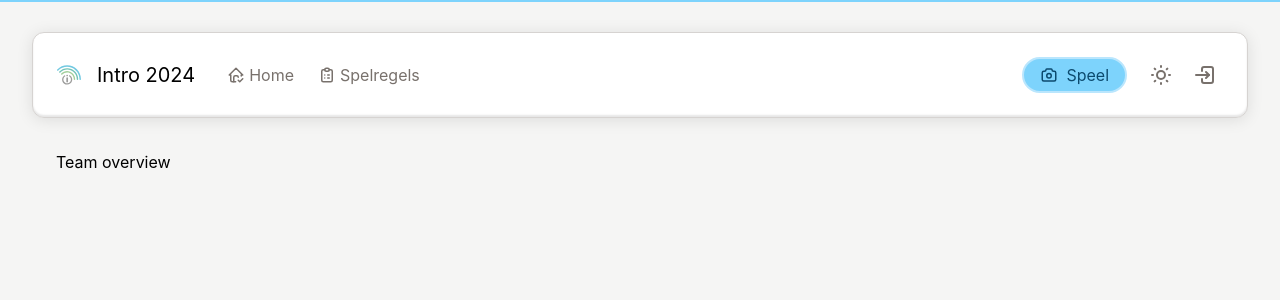
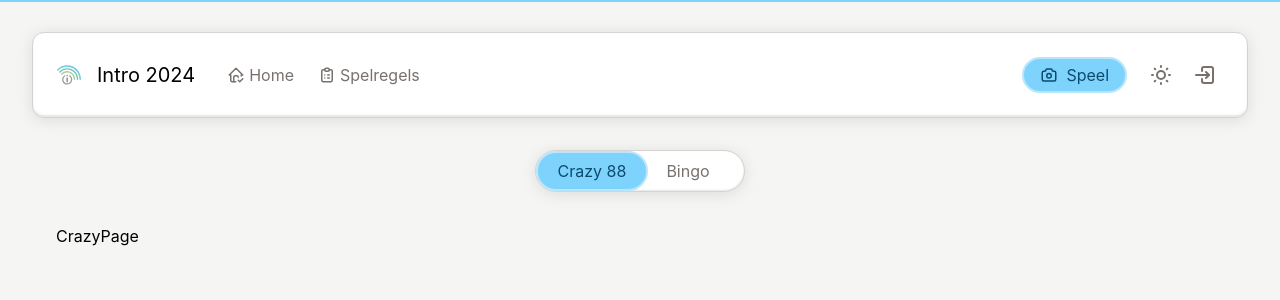
Before and after one commit to ddvleeuwen/intro-frontend, a React (Vite) app: page /team in a window 1280 px wide. Shown: the top 300 px of the page. Built offline with nearby package versions, Linux system fonts and the light colour scheme.

Commit message:
Add TOP selector

```diff
--- a/package.json
+++ b/package.json
@@ -6,6 +6,7 @@
   "scripts": {
     "start": "vite",
     "dev": "vite",
+    "local": "vite --host",
     "build": "tsc && vite build",
     "lint": "eslint . --ext ts,tsx --report-unused-disable-directives --max-warnings 0",
     "lint:fix": "eslint . --ext ts,tsx --report-unused-disable-directives --max-warnings 0 --fix",
--- /dev/null
+++ b/src/components/generic/Field.tsx
@@ -0,0 +1,30 @@
+import { Field as UIField, Description, Input, Label } from "@headlessui/react";
+
+export type FieldProps = {
+  error: string;
+  label: string,
+  description: string,
+  placeholder: string,
+  setValue: (value: string) => void,
+}
+
+const Field = (props: FieldProps) => {
+  return (
+    <UIField>
+      <Label className="text-md font-bold text-txt-primary dark:text-dark-txt-primary">
+        {props.label}
+      </Label>
+      <Description className="mt-1 text-sm text-txt-secondary dark:text-dark-txt-secondary">
+        {props.description}
+      </Description>
+      <Input
+        className="mt-4 px-2 py-1 bg-bg-secondary text-txt-primary border-2 rounded-lg dark:bg-dark-bg-secondary dark:text-dark-txt-primary"
+        placeholder={props.placeholder}
+        onChange={(e) => props.setValue(e.target.value)}
+      />
+      {props.error}
+    </UIField>
+  )
+}
+
+export default Field;
--- a/src/pages/LoginPage.tsx
+++ b/src/pages/LoginPage.tsx
@@ -1,10 +1,14 @@
-import { Button, Description, Field, Input, Label } from '@headlessui/react'
+import { Button } from '@headlessui/react'
 import { Navigate } from "react-router";
+import { useState } from "react";
+import Field from "../components/generic/Field.tsx";
 
 
 const LoginPage = () => {
   const queryParameters = new URLSearchParams(window.location.search)
   const code = queryParameters.get("code")
+
+  const [ inputCode, setInputCode ] = useState("")
 
   if (code && /^\d+$/.test(code)) {
     document.cookie = "token=" + code;
@@ -12,22 +16,21 @@ const LoginPage = () => {
   }
 
   return (
-    <div className="">
-      <Field>
-        <Label className="text-md font-bold text-txt-primary dark:text-dark-txt-primary">Login Code</Label>
-        <Description className="mt-1 text-sm text-txt-secondary dark:text-dark-txt-secondary">
-          Enter your groups secret login code here
-        </Description>
-        <Input
-          className="mt-4 px-2 py-1 bg-bg-secondary text-txt-primary border-2 rounded-lg dark:bg-dark-bg-secondary dark:text-dark-txt-primary"
-          placeholder="1234567890"
-        />
-      </Field>
+    <>
+      <Field
+        label="Login Code"
+        description="Enter your groups secret login code here"
+        error=""
+        placeholder="1234567890"
+        setValue={setInputCode}
+      />
+
+      {inputCode}
 
       <Button className="mt-4 p-1 px-4 flex gap-2 items-center rounded-full bg-primary text-txt-contrast border-2 border-primary-border dark:bg-dark-primary dark:text-dark-txt-contrast dark:border-dark-primary-border">
         Log in!
       </Button>
-    </div>
+    </>
   )
 }
 
--- /dev/null
+++ b/src/pages/team/BingoPage.tsx
@@ -0,0 +1,5 @@
+const BingoPage = () => {
+  return <div>BingoPage</div>;
+}
+
+export default BingoPage;
--- /dev/null
+++ b/src/pages/team/CrazyPage.tsx
@@ -0,0 +1,5 @@
+const CrazyPage = () => {
+  return <div>CrazyPage</div>
+}
+
+export default CrazyPage;
--- /dev/null
+++ b/src/pages/team/TeamOverviewPage.tsx
@@ -0,0 +1,31 @@
+import { Link } from "react-router-dom";
+import { useState } from "react";
+import BingoPage from "./BingoPage.tsx";
+import CrazyPage from "./CrazyPage.tsx";
+
+const TeamOverviewPage = () => {
+  const queryParameters = new URLSearchParams(window.location.search)
+  const page = queryParameters.get("page")
+  const [ isRight, setIsRight ] = useState(page == "bingo");
+
+  return (
+    <div>
+      <nav className="relative m-auto bg-bg-primary dark:bg-dark-bg-primary w-fit rounded-full border-border dark:border-dark-border border shadow-3d-sm">
+        <div className={`absolute top-0 w-28 rounded-full bg-primary dark:bg-dark-primary border-primary-border dark:border-dark-primary-border border-2 h-full transition-all ${isRight ? "ml-24" : ""}`}></div>
+        <ul className="relative flex gap-4 py-2 px-4 items-center">
+          <li className={`w-20 text-center ${isRight ? "text-txt-secondary dark:text-dark-txt-secondary" : "text-txt-contrast dark:text-dark-txt-contrast"}`}>
+            <Link to="?page=crazy88" onClick={() => setIsRight(false)}>Crazy 88</Link>
+          </li>
+          <li className={`w-20 text-center ${isRight ? "text-txt-contrast dark:text-dark-txt-contrast" : "text-txt-secondary dark:text-dark-txt-secondary"}`}>
+            <Link to="?page=bingo" onClick={() => setIsRight(true)}>Bingo</Link>
+          </li>
+        </ul>
+      </nav>
+      <div className="mt-8">
+        {isRight ? <BingoPage/> : <CrazyPage/>}
+      </div>
+    </div>
+  );
+}
+
+export default TeamOverviewPage;
--- a/src/routes.tsx
+++ b/src/routes.tsx
@@ -7,6 +7,7 @@ import {
 } from "@tabler/icons-react";
 import LandingPage from "./pages/LandingPage.tsx";
 import LoginPage from "./pages/LoginPage.tsx";
+import TeamOverviewPage from "./pages/team/TeamOverviewPage.tsx";
 
 export type RouteType = {
   name: string;
@@ -31,7 +32,7 @@ export const navigation: RouteType[] = [
 ]
 
 export const actionRoute: RouteType | undefined = {
-  component: <h1>Team overview</h1>,
+  component: <TeamOverviewPage/>,
   name: "Speel",
   path: "/team",
   icon: <IconCamera size="18px"/>
```
